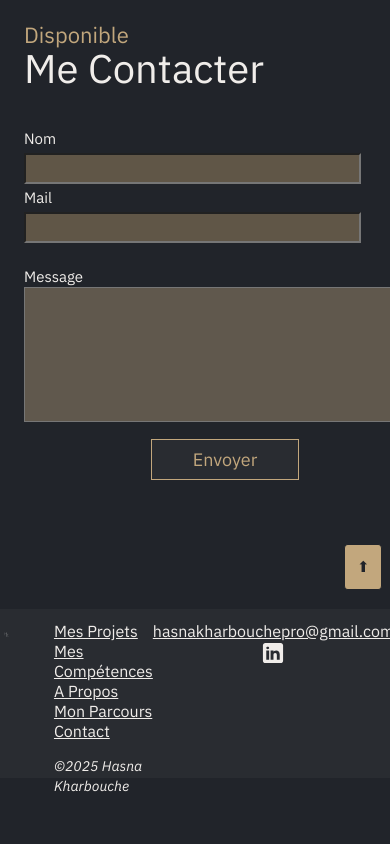
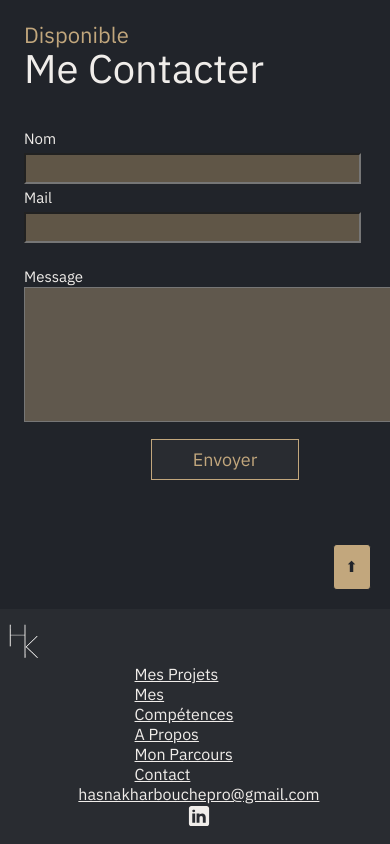
Before and after one commit to HasnaKharboucheAmeziane/Portfolio, a plain HTML site: page index.html in a window 390 px wide. Shown: the part 3886-4730 px from the top of the page. Before the commit the page ends 4682 px from the top, so only its background shows below. Drawn offline with Linux system fonts and the light colour scheme; a web font is replaced by a local one.

Commit message:
css mobile ok (reste menu burger)

```diff
--- a/index.html
+++ b/index.html
@@ -268,7 +268,6 @@
                 <li><a href="#sectionAPropos">A Propos</a></li>
                 <li><a href="#monParcours">Mon Parcours</a></li>
                 <li><a href="#contact">Contact</a></li>
-                <p>©2025 Hasna Kharbouche</p>
             </ul>
 
             <section id="mailLinkedin">
--- a/style.css
+++ b/style.css
@@ -567,12 +567,27 @@ color: #21242a;
   padding: 3%;
   background-color: #c2a77d;
 border-radius: 10%;
-margin-right: 2%;
+margin-right: 5%;
 margin-bottom: 3%;
 }
 }
 
+/* ---------------------------------------FOOTER-------------------------------- */
 
+footer {
+  margin: auto;
+  display: flex;
+  flex-direction: column;
+  align-items: center;
+  width: 100%;
+  margin-top: 2%;
+  padding: 1%;
+  padding-right: 2%;
+  padding-block: 3%;
+  justify-content: space-between;
+  font-size: 16px;
+
+}
 
 
 
```
